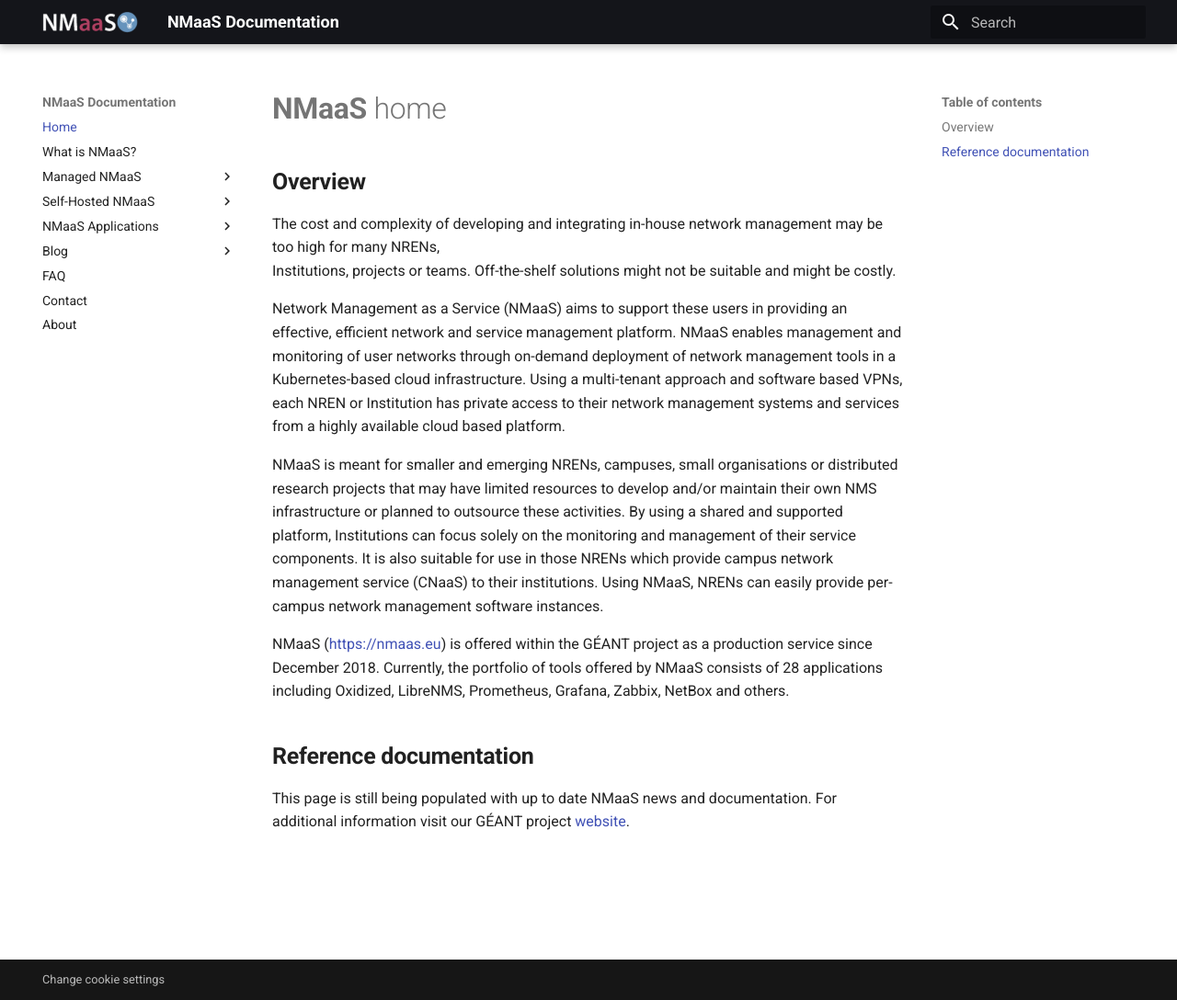
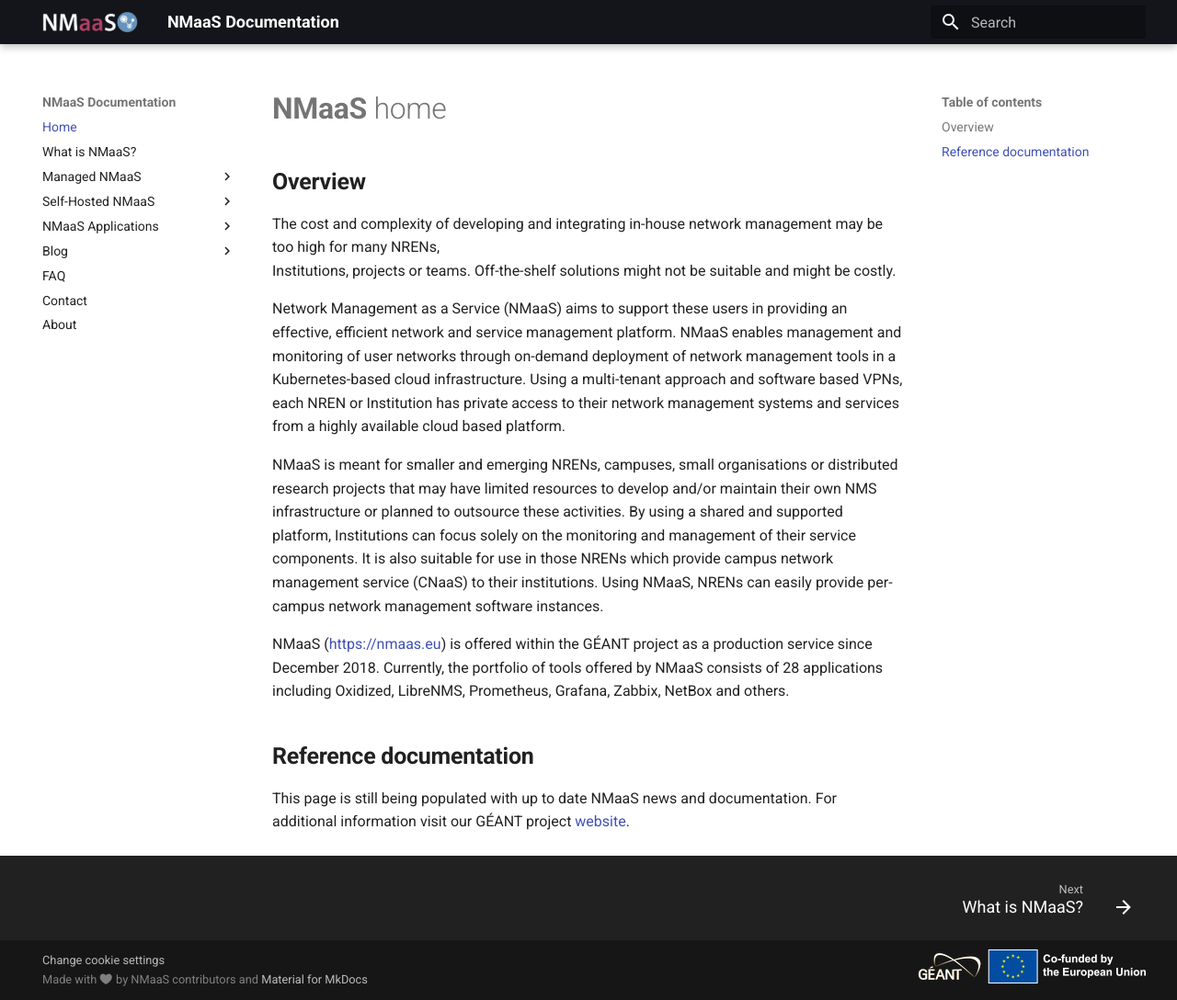
Before and after one commit to nmaas-platform/nmaas-docs, an MkDocs documentation site: the page built from docs/index.md, in a window 1280 px wide and 1088 px high. Shown: the whole window at 92% size. Built offline with MkDocs 1.6.1 and Material for MkDocs 9.7.7, drawn with Linux system fonts in a browser that asks for light colours.

Commit message:
Add footer and copyright overrides

```diff
--- /dev/null
+++ b/docs/overrides/partials/copyright.html
@@ -0,0 +1,33 @@
+<!--
+ Copyright (c) 2016-2022 Martin Donath <martin.donath@squidfunk.com>
+  Permission is hereby granted, free of charge, to any person obtaining a copy
+  of this software and associated documentation files (the "Software"), to
+  deal in the Software without restriction, including without limitation the
+  rights to use, copy, modify, merge, publish, distribute, sublicense, and/or
+  sell copies of the Software, and to permit persons to whom the Software is
+  furnished to do so, subject to the following conditions:
+  The above copyright notice and this permission notice shall be included in
+  all copies or substantial portions of the Software.
+  THE SOFTWARE IS PROVIDED "AS IS", WITHOUT WARRANTY OF ANY KIND, EXPRESS OR
+  IMPLIED, INCLUDING BUT NOT LIMITED TO THE WARRANTIES OF MERCHANTABILITY,
+  FITNESS FOR A PARTICULAR PURPOSE AND NON-INFRINGEMENT. IN NO EVENT SHALL THE
+  AUTHORS OR COPYRIGHT HOLDERS BE LIABLE FOR ANY CLAIM, DAMAGES OR OTHER
+  LIABILITY, WHETHER IN AN ACTION OF CONTRACT, TORT OR OTHERWISE, ARISING
+  FROM, OUT OF OR IN CONNECTION WITH THE SOFTWARE OR THE USE OR OTHER DEALINGS
+  IN THE SOFTWARE.
+-->
+
+<!-- Copyright and theme information -->
+<div class="md-copyright">
+    {% if config.copyright %}
+    <div class="md-copyright__highlight">
+        {{ config.copyright }}
+    </div>
+    {% endif %}
+    {% if not config.extra.generator == false %}
+    Made with
+    <span class="twemoji heart">
+        {% include ".icons/octicons/heart-fill-24.svg" %}
+    </span> by NMaaS contributors and <a href="https://squidfunk.github.io/mkdocs-material/">Material for MkDocs</a>
+    {% endif %}
+</div>
--- /dev/null
+++ b/docs/overrides/partials/footer.html
@@ -0,0 +1,55 @@
+  <footer class="md-footer">
+    {% if "navigation.footer" in features %}
+      {% if page.previous_page or page.next_page %}
+        {% if page.meta and page.meta.hide %}
+          {% set hidden = "hidden" if "footer" in page.meta.hide %}
+        {% endif %}
+        <nav class="md-footer__inner md-grid" aria-label="{{ lang.t('footer') }}" {{ hidden }}>
+          {% if page.previous_page %}
+            {% set direction = lang.t("footer.previous") %}
+            <a href="{{ page.previous_page.url | url }}" class="md-footer__link md-footer__link--prev" aria-label="{{ direction }}: {{ page.previous_page.title | e }}" rel="prev">
+              <div class="md-footer__button md-icon">
+                {% include ".icons/material/arrow-left.svg" %}
+              </div>
+              <div class="md-footer__title">
+                <span class="md-footer__direction">
+                  {{ direction }}
+                </span>
+                <div class="md-ellipsis">
+                  {{ page.previous_page.title }}
+                </div>
+              </div>
+            </a>
+          {% endif %}
+          {% if page.next_page %}
+            {% set direction = lang.t("footer.next") %}
+            <a href="{{ page.next_page.url | url }}" class="md-footer__link md-footer__link--next" aria-label="{{ direction }}: {{ page.next_page.title | e }}" rel="next">
+              <div class="md-footer__title">
+                <span class="md-footer__direction">
+                  {{ direction }}
+                </span>
+                <div class="md-ellipsis">
+                  {{ page.next_page.title }}
+                </div>
+              </div>
+              <div class="md-footer__button md-icon">
+                {% include ".icons/material/arrow-right.svg" %}
+              </div>
+            </a>
+          {% endif %}
+        </nav>
+      {% endif %}
+    {% endif %}
+    <div class="md-footer-meta md-typeset">
+      <div class="md-footer-meta__inner md-grid">
+        {% include "partials/copyright.html" %}
+        {% if config.extra.social %}
+          {% include "partials/social.html" %}
+        {% endif %}
+      <div style="display: flex; justify-content: space-between; align-items: center">
+        <div><img class="logo" src="{{ 'img/geant_logo_white.png' | url }}" /></div>
+        <div><img class="logo" src="{{ 'img/eu_logo.png' | url }}"</div>
+      </div>
+      </div>
+    </div>
+  </footer>
--- a/mkdocs.yml
+++ b/mkdocs.yml
@@ -28,6 +28,7 @@
 
 theme:
   logo: 'img/NMaaS-logo-transparent-white.png'
+  custom_dir: docs/overrides
   favicon: 'img/favicon.ico'
   name: 'material'
   palette:
@@ -36,6 +37,7 @@
     accent: 'light-blue'
   features:
     - content.code.copy
+    - navigation.footer
 
 extra_css:
   - 'css/extra.css'
@@ -44,7 +46,7 @@
   <a href="#__consent">Change cookie settings</a>
 
 extra:
-  generator: false
+  generator: true
   search:
     language: 'en'
     tokenizer: '[\s\-\.]+'
```
Also changed, not shown: docs/img/eu_logo.png (added), docs/img/geant_logo_white.png (added).
